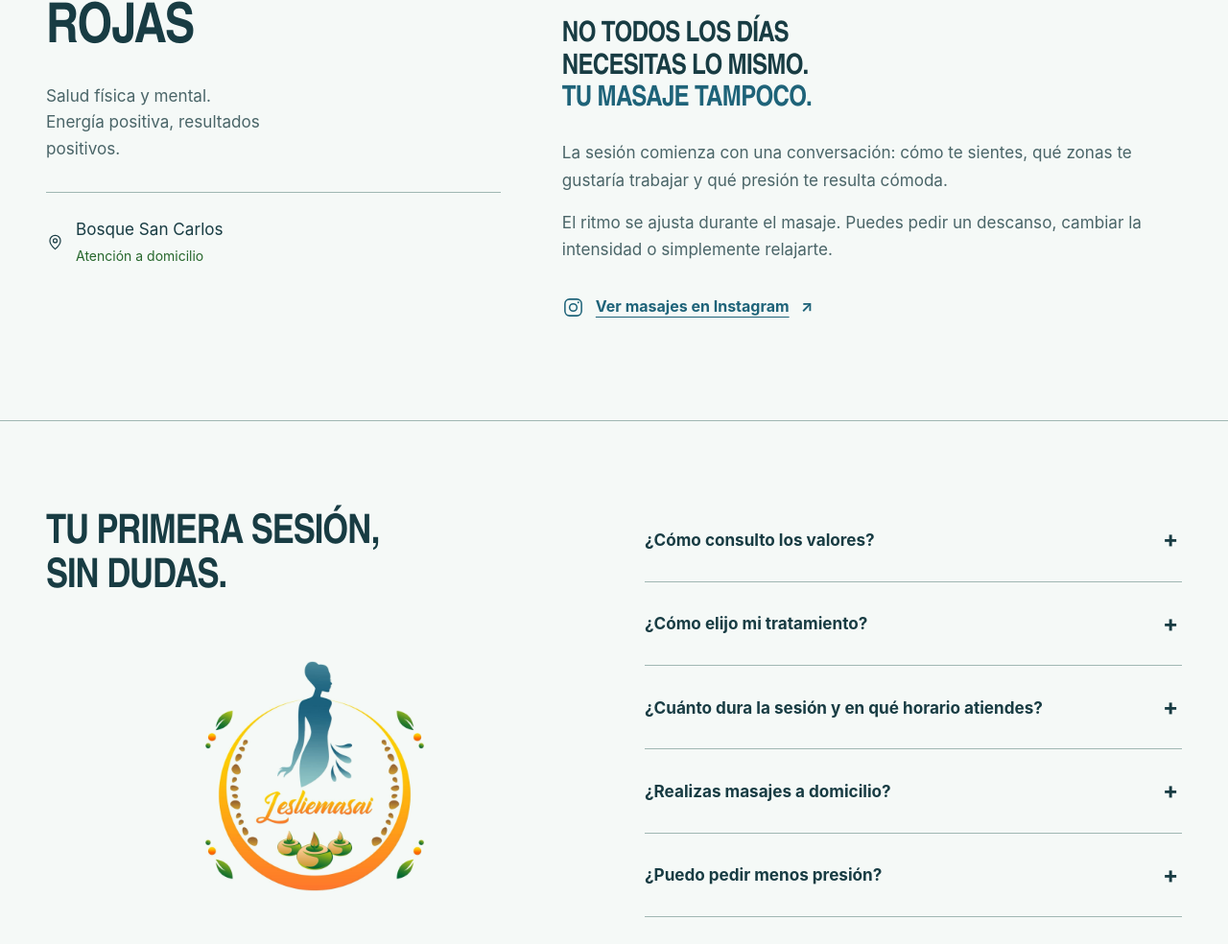
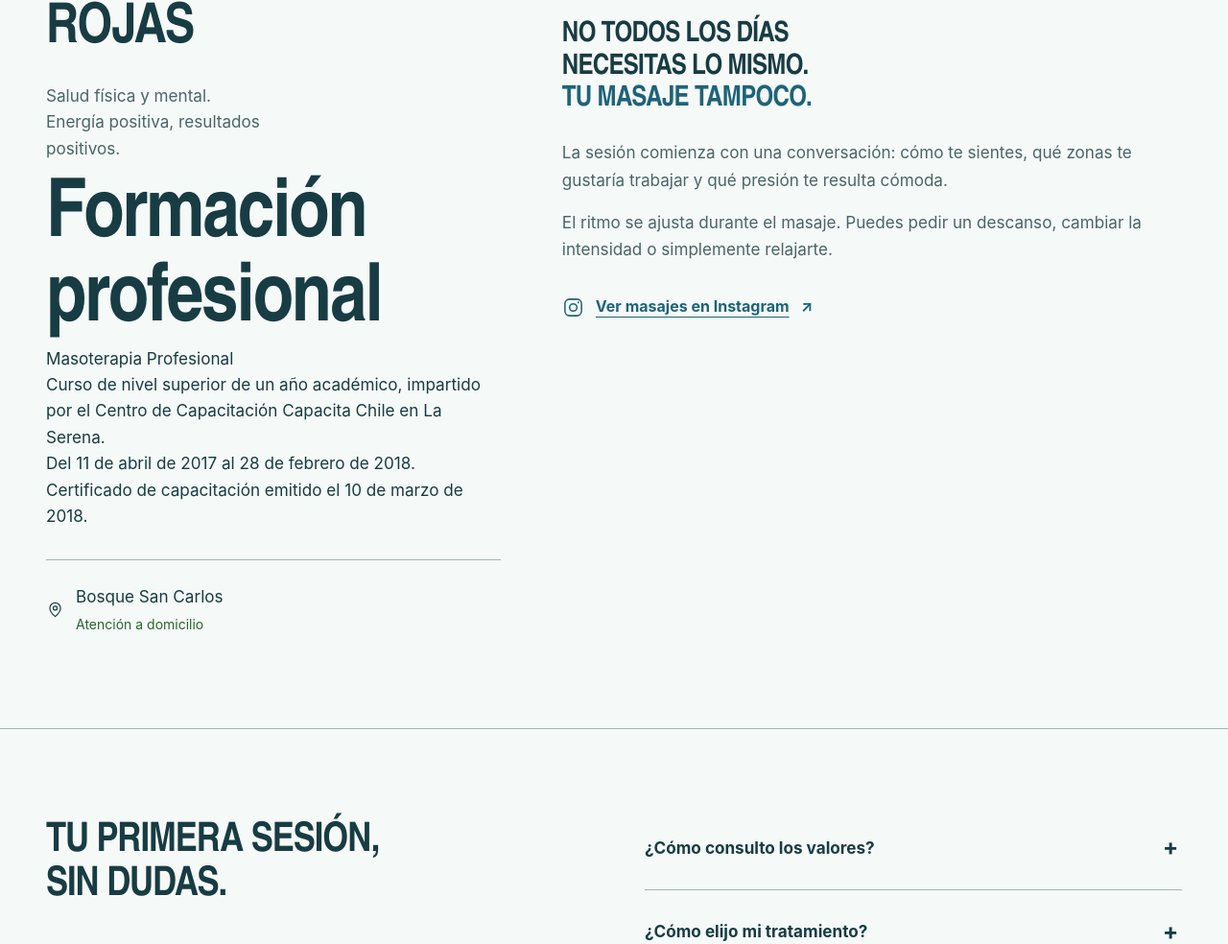
Before and after one commit to Hvsh-bit/masotep, a website: page index.html in a window 1280 px wide. Shown: the part 2267-3251 px from the top of the page at 96% size. Drawn offline with Linux system fonts and the light colour scheme.

Commit message:
Añadir formación profesional según certificado de Capacita Chile

```diff
--- a/index.html
+++ b/index.html
@@ -78,6 +78,13 @@
         <p class="profile-role">Masoterapeuta profesional desde 2017</p>
         <h2 id="professional-name">LESLIE DÍAZ<br>ROJAS</h2>
         <p class="profile-philosophy">Salud física y mental.<br>Energía positiva, resultados positivos.</p>
+        <section class="profile-training" aria-labelledby="training-title">
+          <h3 id="training-title">Formación profesional</h3>
+          <p class="training-course">Masoterapia Profesional</p>
+          <p>Curso de nivel superior de un año académico, impartido por el Centro de Capacitación Capacita Chile en La Serena.</p>
+          <p>Del <time datetime="2017-04-11">11 de abril de 2017</time> al <time datetime="2018-02-28">28 de febrero de 2018</time>.</p>
+          <p class="training-certificate">Certificado de capacitación emitido el <time datetime="2018-03-10">10 de marzo de 2018</time>.</p>
+        </section>
         <div class="profile-location"><svg viewBox="0 0 24 24" fill="none" aria-hidden="true"><path d="M19 10c0 5-7 11-7 11S5 15 5 10a7 7 0 1 1 14 0Z"/><circle cx="12" cy="10" r="2.5"/></svg><span>Bosque San Carlos<br><span class="home-visit-label">Atención a domicilio</span></span></div>
       </aside>
       <div class="approach-main">
```
